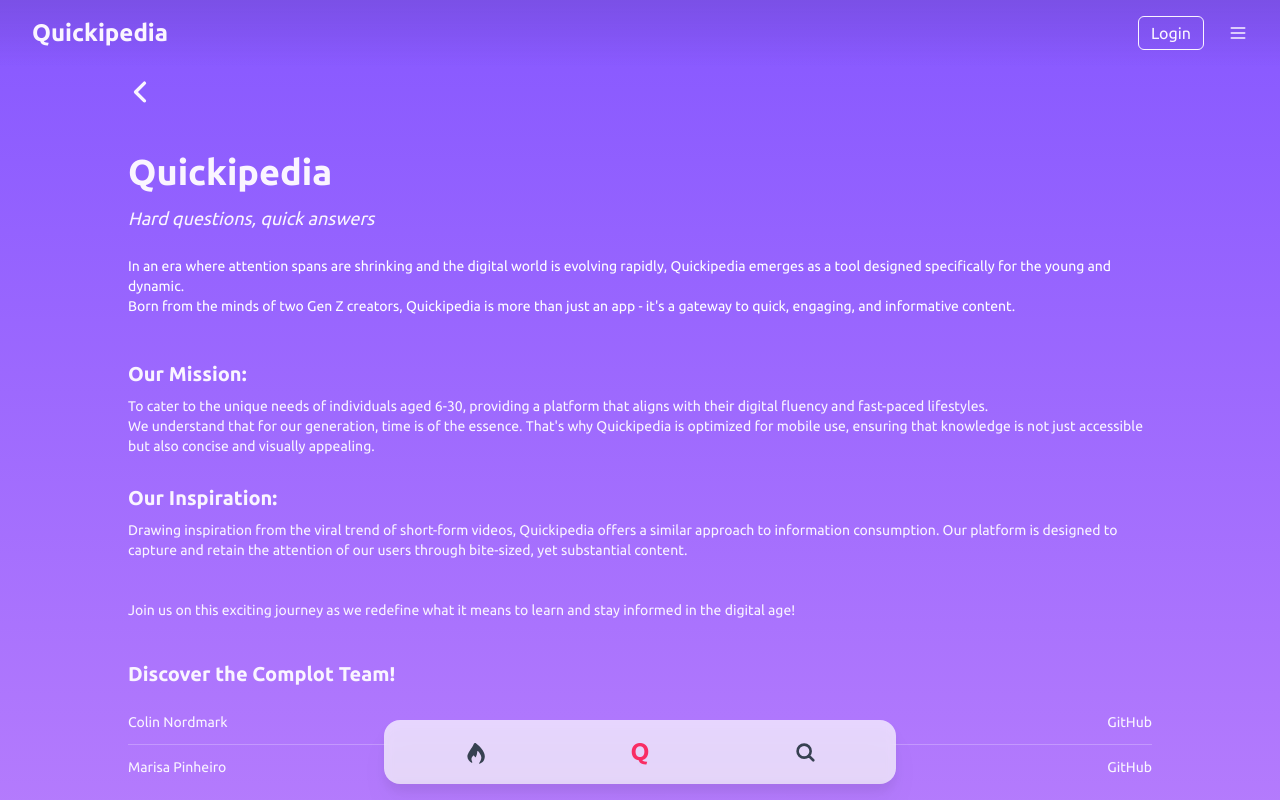
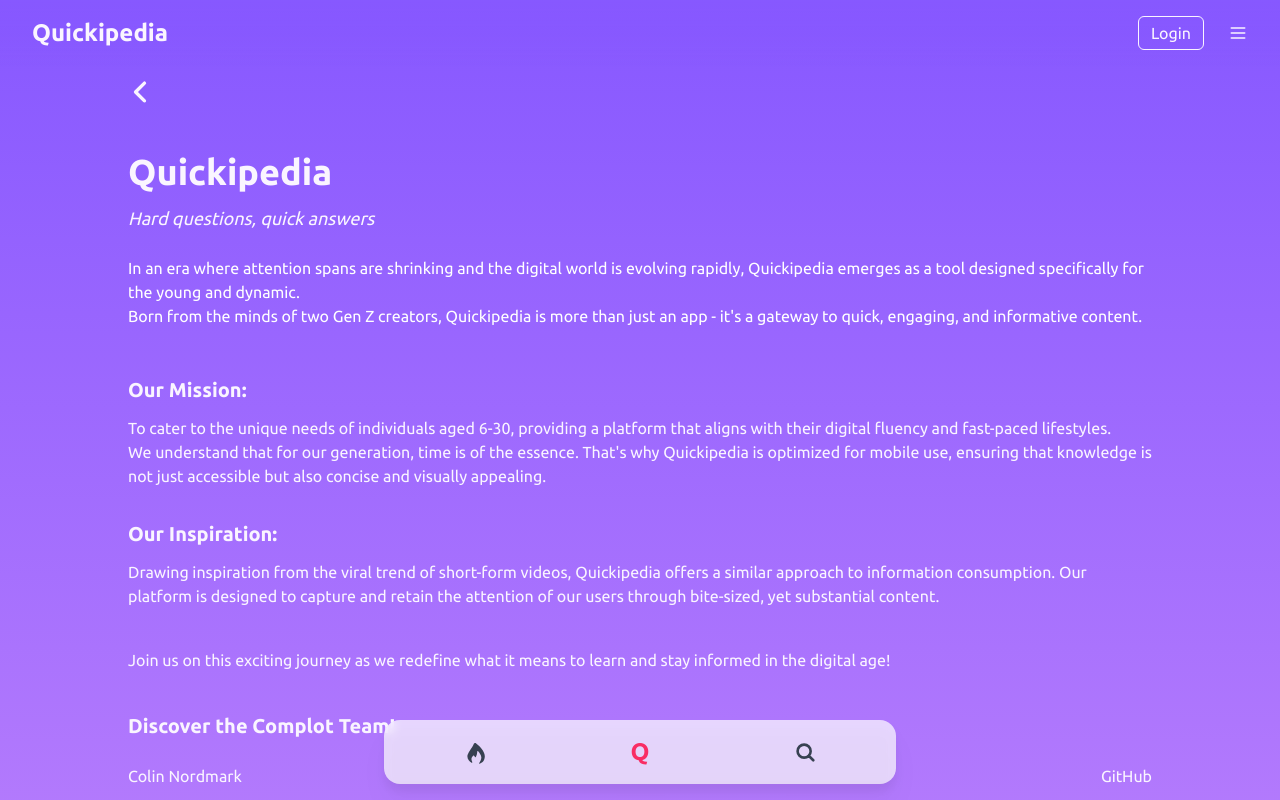
Before and after one commit to ComplotTeam/Quickipedia, a Next.js app in the folder quickipedia_frontend/: page /about in a window 1280 px wide. Shown: the top 800 px of the page. Built offline with nearby package versions, Linux system fonts and the light colour scheme; no server answers.

Commit message:
style: fix to bg color of website

```diff
--- a/quickipedia_frontend/app/about/page.tsx
+++ b/quickipedia_frontend/app/about/page.tsx
@@ -11,7 +11,7 @@ export default function About() {
           Quickipedia
         </h1>
         <h2 className="italic mb-4 text-lg">Hard questions, quick answers</h2>
-        <p className="mt-2 mb-4 text-md text-white">
+        <p className="mt-2 mb-4 text-base text-white">
           In an era where attention spans are shrinking and the digital world is
           evolving rapidly, Quickipedia emerges as a tool designed specifically
           for the young and dynamic.
@@ -21,8 +21,8 @@ export default function About() {
           content.
         </p>
         <br />
-        <h4 className="text-xl font-bold mt-2 mb-2">Our Mission:</h4>
-        <p>
+        <h4 className="text-xl font-bold mt-3 mb-3">Our Mission:</h4>
+        <p className=" text-base">
           To cater to the unique needs of individuals aged 6-30, providing a
           platform that aligns with their digital fluency and fast-paced
           lifestyles.
@@ -33,8 +33,8 @@ export default function About() {
           appealing.
         </p>
         <br />
-        <h4 className="text-xl font-bold mt-2 mb-2">Our Inspiration:</h4>
-        <p>
+        <h4 className="text-xl font-bold mt-3 mb-3">Our Inspiration:</h4>
+        <p className="text-base">
           Drawing inspiration from the viral trend of short-form videos,
           Quickipedia offers a similar approach to information consumption. Our
           platform is designed to capture and retain the attention of our users
@@ -43,7 +43,7 @@ export default function About() {
         <br />
 
         <br />
-        <p>
+        <p className="text-base">
           Join us on this exciting journey as we redefine what it means to learn
           and stay informed in the digital age!
         </p>
@@ -51,7 +51,7 @@ export default function About() {
         <h1 className="mr-auto text-primaryB flex items-start mb-3  mt-5 item-start text-xl font-bold">
           Discover the Complot Team!
         </h1>
-        <p className="flex justify-between border-b border-primaryB/25 pb-3 pt-3">
+        <p className="flex justify-between border-b border-primaryB/25 pb-3 pt-3 text-base">
           <Link
             href="https://www.linkedin.com/in/colinnordmark/"
             className="hover:underline"
@@ -65,7 +65,7 @@ export default function About() {
             GitHub
           </Link>
         </p>
-        <p className="flex justify-between pt-3">
+        <p className="flex justify-between pt-3 text-base">
           <Link
             href="https://www.linkedin.com/in/marisa-pinheiro-833a12113/"
             className="hover:underline"
--- a/quickipedia_frontend/app/globals.css
+++ b/quickipedia_frontend/app/globals.css
@@ -4,4 +4,5 @@
 
 :root {
     background: linear-gradient(to bottom, #8758FF, rgb(192, 132, 252));
+    background-color: #8758FF;
 }
--- a/quickipedia_frontend/tailwind.config.ts
+++ b/quickipedia_frontend/tailwind.config.ts
@@ -11,7 +11,7 @@ const config: Config = {
       colors: {
         primary: "#8758FF",
         primaryB: "#FAF5FF",
-        primaryC: "#7b50e6",
+        primaryC: "#8758FF",
         secondary: "#000000",
         secondaryB: "#F92D64",
         ternary: "#2fb596",
```
